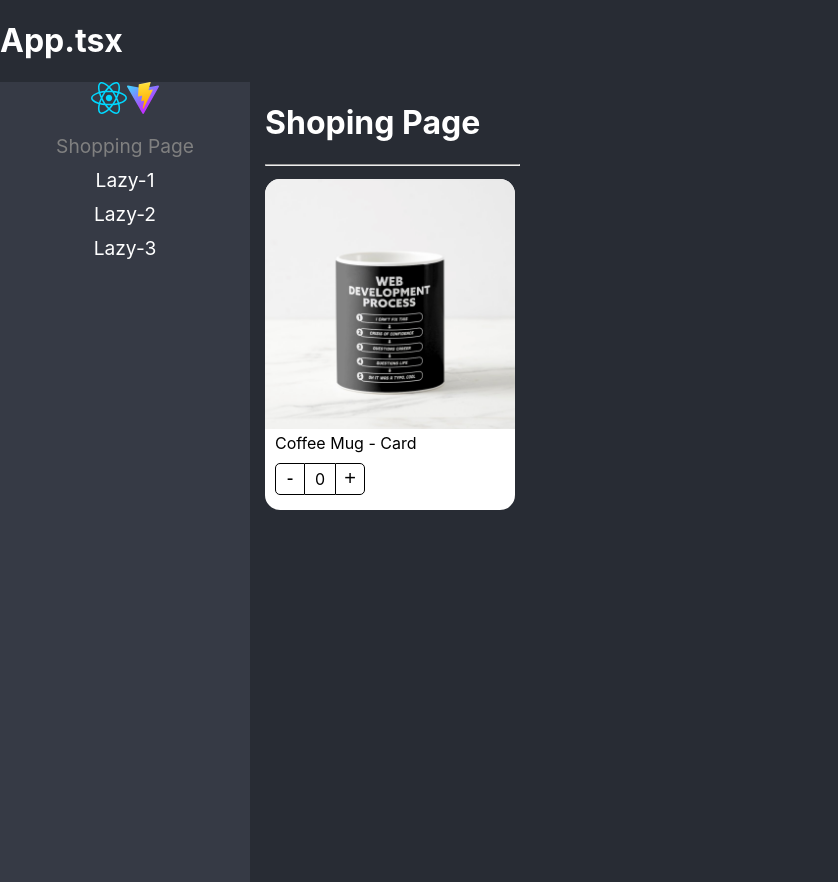
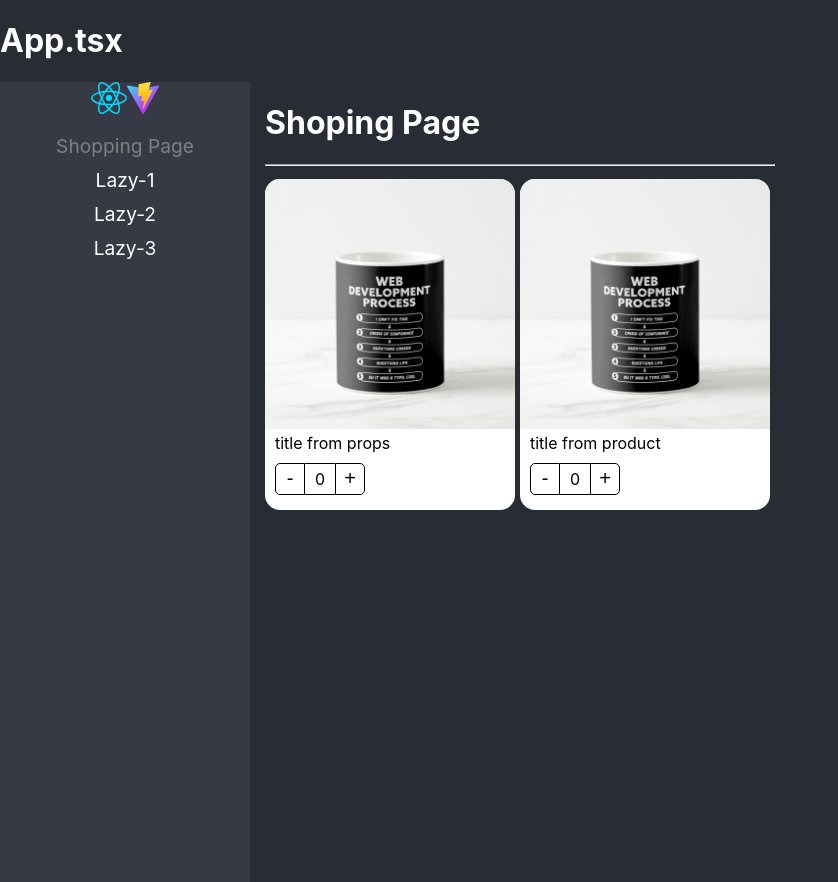
Before and after one commit to jotasenator/ReactTypeScript-ProyectoInicial, a React (Vite) app: page /shopping in a window 1280 px wide. Shown: the whole page, without its empty margins (0-838 px from the left). Built offline with nearby package versions, Linux system fonts and the light colour scheme.

Commit message:
Compound Component Pattern Final

```diff
--- a/src/02-component-patters/components/ProductCard.tsx
+++ b/src/02-component-patters/components/ProductCard.tsx
@@ -1,63 +1,92 @@
-import styles from  '../styles/styles.module.css'
-import noImage from '../assets/no-image.jpg'
-import { useProduct } from '../hooks/useProduct';
+import styles from "../styles/styles.module.css";
+import noImage from "../assets/no-image.jpg";
+import { useProduct } from "../hooks/useProduct";
+import { createContext, ReactElement, useContext } from "react";
 
 interface Props {
-    product: Product
+  product: Product;
+  children?: ReactElement | ReactElement[];
 }
 
-interface Product{
-    id:string;
-    title:string;
-    img?:string;
+interface Product {
+  id: string;
+  title: string;
+  img?: string;
 }
 
-export const ProductImage=({img=''})=>{
-    return (
-        <img className={styles.productImg} src={ img || noImage} alt="Coffe Mug"  />
-    )
+interface ProductContextProps {
+  counter: number;
+  increaseBy: (value: number) => void;
+  product: Product;
 }
 
-export const ProductTitle=({title}:{title:string})=>{
-    return (
-        <span className={styles.productDescription}>{title}</span>
-    )
-}
+const ProductContext = createContext({} as ProductContextProps);
+const { Provider } = ProductContext;
 
-interface ProductButtonsProps {
-    increaseBy:Function
-    counter:number
-}
+export const ProductImage = ({ img = "" }) => {
+  const { product } = useContext(ProductContext);
 
-const ProductButtons = ({increaseBy, counter}:ProductButtonsProps)=>{
+  let imgToShow: string | undefined;
 
-    return(
-        <div className={styles.buttonsContainer}>
-            <button className={styles.buttonMinus} onClick={()=>increaseBy(-1)}>-</button>
-            <div className={styles.countLabel}>{counter}</div>
-            <button className={styles.buttonAdd} onClick={()=>increaseBy(1)}>+</button>
-        </div>
+  if (img) {
+    imgToShow = img;
+  }
+  if (product.img) {
+    imgToShow = product.img;
+  }
+  if (!img && !product.img) {
+    imgToShow = noImage;
+  }
 
-    )
-}
+  return <img className={styles.productImg} src={imgToShow} alt="Coffe Mug" />;
+};
 
-
-const ProductCard = ({product}:Props) => {
-
-    const {counter, increaseBy} = useProduct()
-
+export const ProductTitle = ({ title }: { title?: string }) => {
+  const { product } = useContext(ProductContext);
 
   return (
-    <div className={styles.productCard}>
+    <span className={styles.productDescription}>
+      {title ? title : product.title}
+    </span>
+  );
+};
 
-        <ProductImage img={product.img}/>
+export const ProductButtons = () => {
+  const { increaseBy, counter } = useContext(ProductContext);
+
+  return (
+    <div className={styles.buttonsContainer}>
+      <button className={styles.buttonMinus} onClick={() => increaseBy(-1)}>
+        -
+      </button>
+      <div className={styles.countLabel}>{counter}</div>
+      <button className={styles.buttonAdd} onClick={() => increaseBy(1)}>
+        +
+      </button>
+    </div>
+  );
+};
+
+const ProductCard = ({ children, product }: Props) => {
+  const { counter, increaseBy } = useProduct();
+
+  return (
+    <Provider value={{ counter, increaseBy, product }}>
+      <div className={styles.productCard}>
+        {children}
+
+        {/* <ProductImage img={product.img}/>
 
         <ProductTitle title={product.title}/>
 
-        <ProductButtons increaseBy={increaseBy} counter={counter}/>
+        <ProductButtons increaseBy={increaseBy} counter={counter}/>         */}
+      </div>
+    </Provider>
+  );
+};
 
-    </div>
-  )
-}
+export default ProductCard;
 
-export default ProductCard
+ProductCard.Image = ProductImage;
+ProductCard.Title = ProductTitle;
+ProductCard.Buttons = ProductButtons;
--- a/src/02-component-patters/pages/ShopingPage.tsx
+++ b/src/02-component-patters/pages/ShopingPage.tsx
@@ -1,28 +1,43 @@
-
-import ProductCard from '../components/ProductCard';
+import ProductCard from "../components/ProductCard";
 import coffeMug from "../../../public/coffee-mug.png";
+import {
+  ProductImage,
+  ProductTitle,
+  ProductButtons,
+} from "../components/ProductCard";
 
 const product = {
-    id:'1',
-    title: 'Coffee Mug - Card',
-    img:coffeMug
-}
+  id: "1",
+  title: "title from product",
+  img: coffeMug,
+};
 
 const ShopingPage = () => {
   return (
     <div>
       <h1>Shoping Page</h1>
       <hr />
-      <div style={{
-        display:'flex',
-        flexDirection:'row',
-        flexWrap:'wrap'
-      }}>
+      <div
+        style={{
+          display: "flex",
+          flexDirection: "row",
+          flexWrap: "wrap",
+        }}
+      >
+        <ProductCard product={product}>
+          <ProductImage />
+          <ProductTitle title="title from props " />
+          <ProductButtons />
+        </ProductCard>
 
-      <ProductCard product={product}/>
+        <ProductCard product={product}>
+          <ProductCard.Image />
+          <ProductCard.Title />
+          <ProductCard.Buttons />
+        </ProductCard>
       </div>
     </div>
-  )
-}
+  );
+};
 
-export default ShopingPage
+export default ShopingPage;
```
